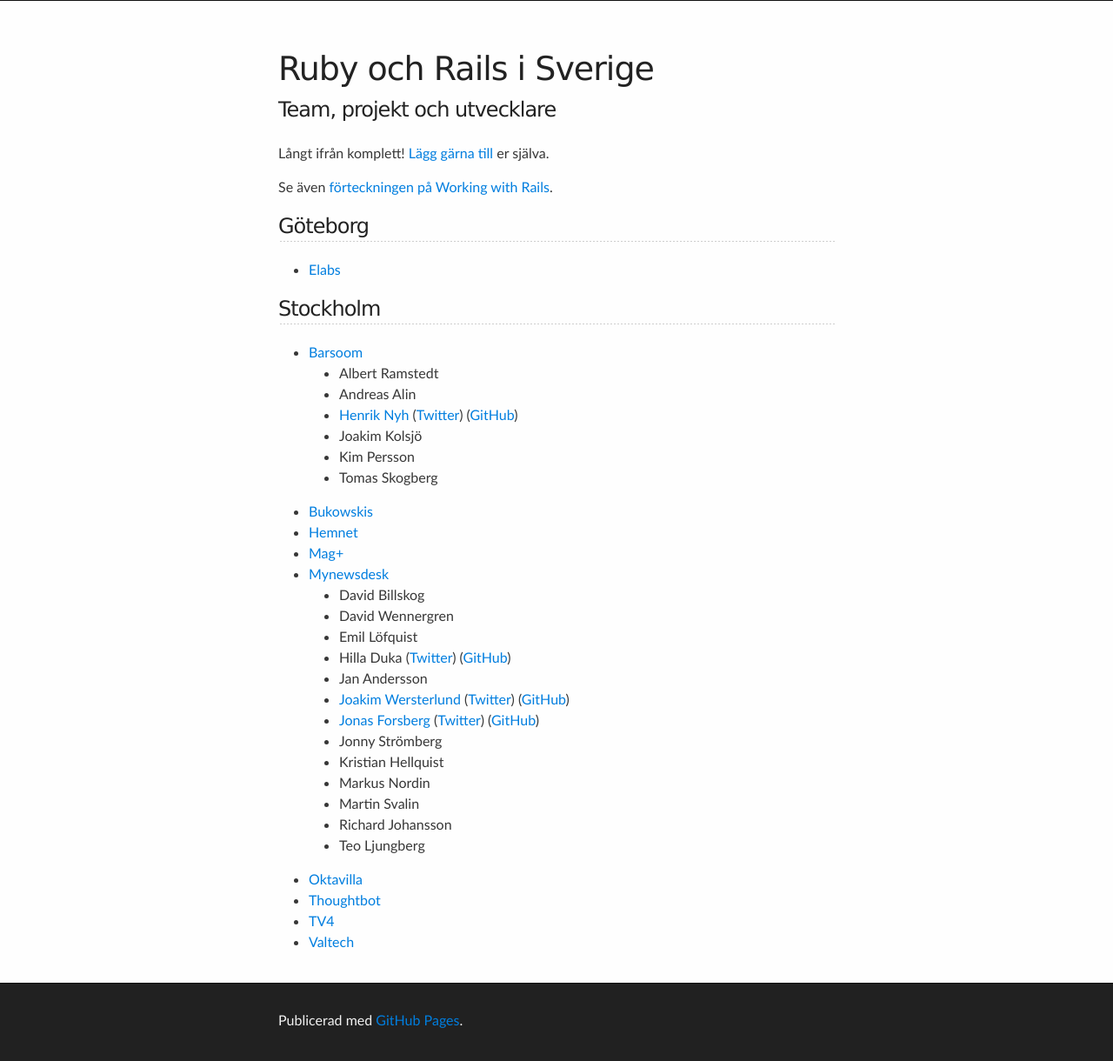
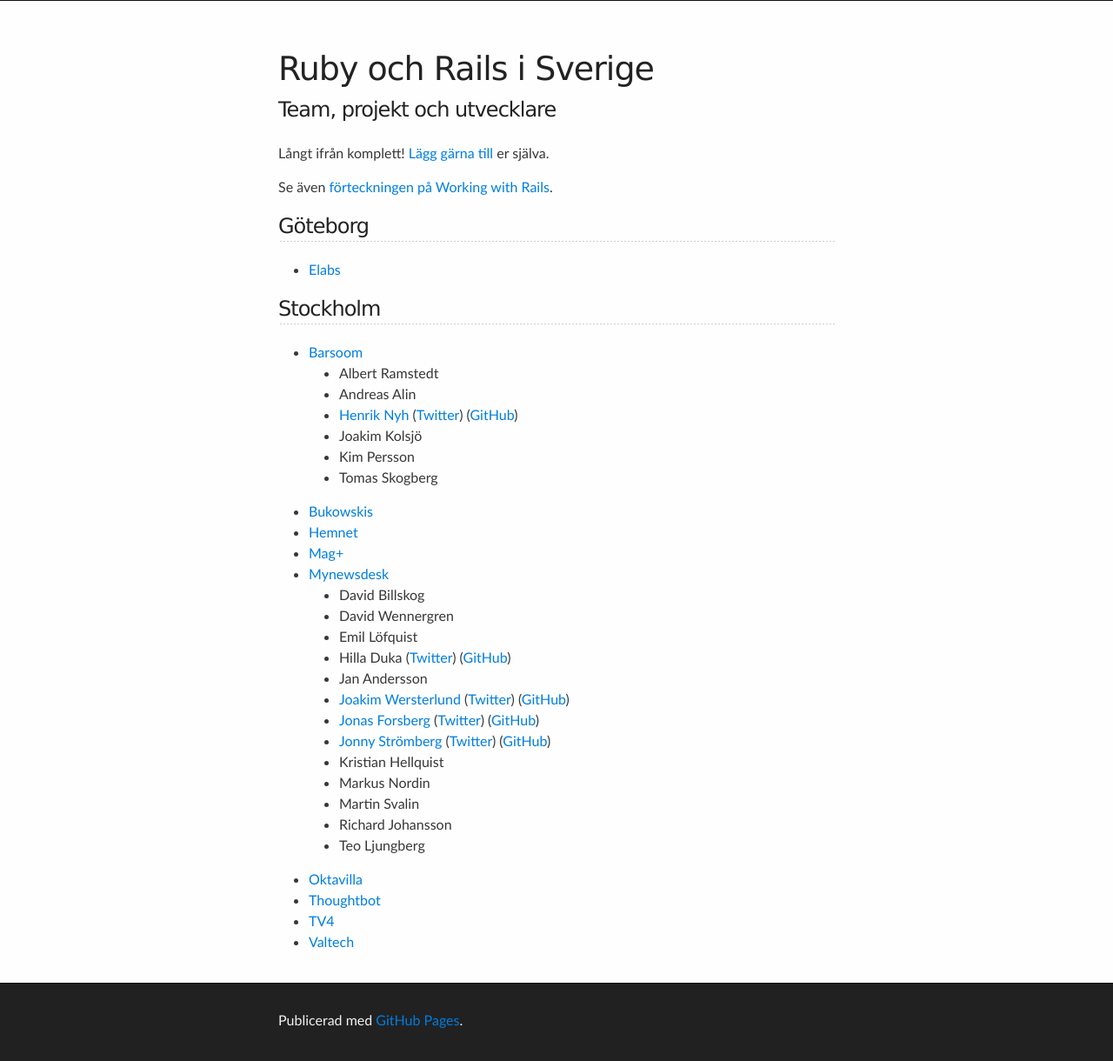
Before and after one commit to rails-se/rails-se.github.com, a Jekyll site: the page built from directory.md, in a window 1280 px wide. Shown: the whole page at 87% size. Built offline with Jekyll 4.4.1, drawn with Linux system fonts in a browser that asks for light colours.

Commit message:
Add Jonny Strömbergs info to directory

```diff
--- a/directory.md
+++ b/directory.md
@@ -78,7 +78,11 @@ Se även [förteckningen på Working with Rails](http://www.workingwithrails.com
         {% assign twitter = 'himynameisjonas' %}{% include twitter.html %}
         {% assign github = 'himynameisjonas' %}{% include github.html %}
       </li>
-      <li>Jonny Strömberg</li>
+      <li>
+        <a href="http://jonnystromberg.com">Jonny Strömberg</a>
+        {% assign twitter = 'javve' %}{% include twitter.html %}
+        {% assign github = 'javve' %}{% include github.html %}
+      </li>
       <li>Kristian Hellquist</li>
       <li>Markus Nordin</li>
       <li>Martin Svalin</li>
```
